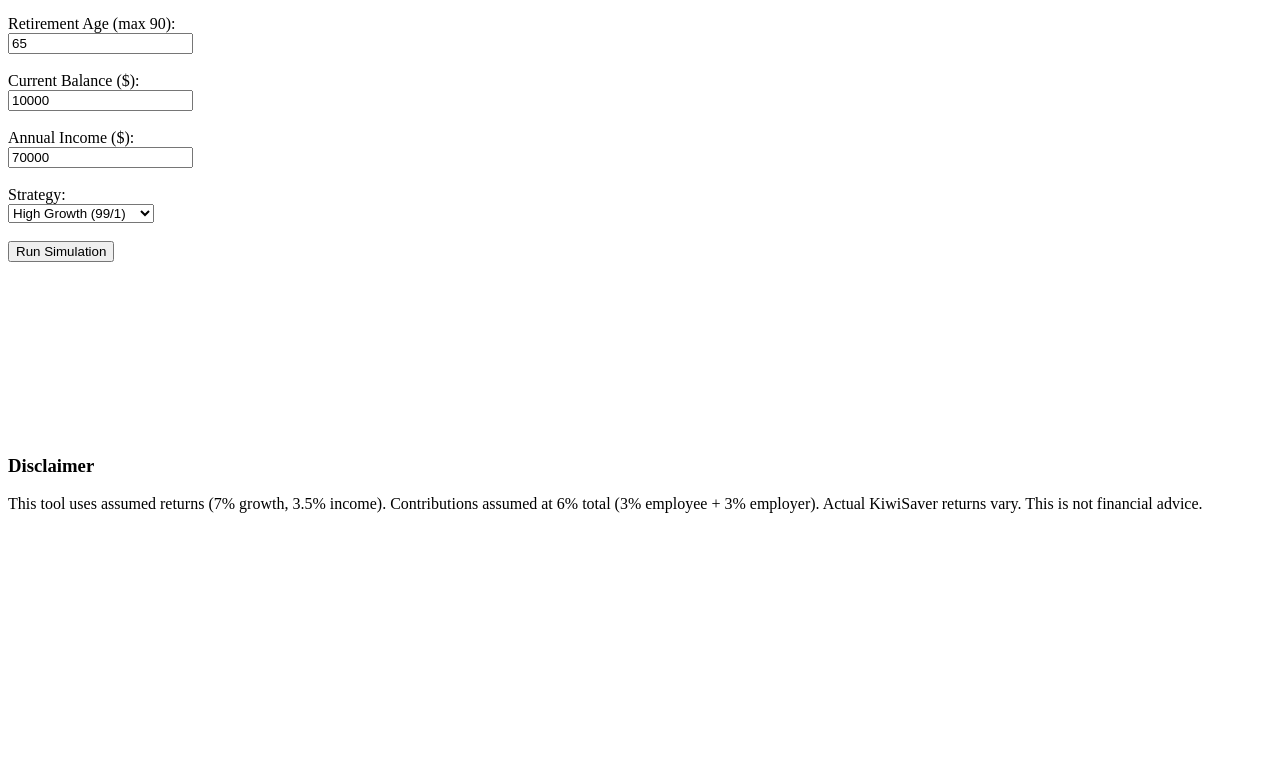
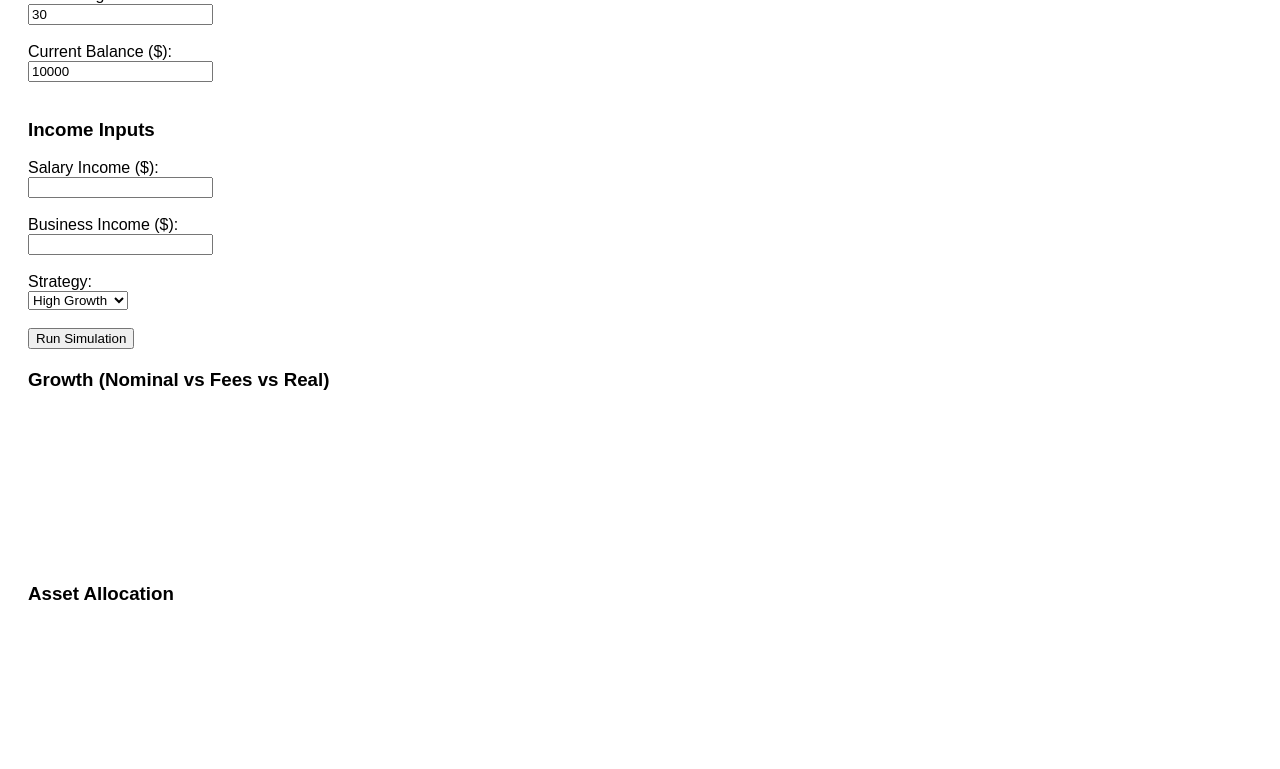
Before and after one commit to nowadayshomeworkai-tools/KiwiSaver-Simulator, a plain HTML site: page index.html in a window 1280 px wide. Shown: the part 122-891 px from the top of the page. Before the commit the page ends 800 px from the top, so only its background shows below. Drawn offline with nearby package versions, Linux system fonts and the light colour scheme.

Commit message:
Update index.html

```diff
--- a/index.html
+++ b/index.html
@@ -2,40 +2,49 @@
 
 <html>
 <head>
-  <title>KiwiSaver Simulator</title>
+  <title>KiwiSaver Growth Simulator Pro</title>
   <script src="https://cdn.jsdelivr.net/npm/chart.js"></script>
 </head>
 
-<body>
+<body style="font-family: Arial; padding:20px;">
 
-<h1>KiwiSaver Simulator</h1>
+<h1>KiwiSaver Growth Simulator (Pro)</h1>
 
-<label>Current Age:</label><br> <input id="age" value="30"><br><br>
+<label>Current Age:</label><br> <input id="age" type="number" value="30"><br><br>
 
-<label>Retirement Age (max 90):</label><br> <input id="retire" value="65"><br><br>
+<label>Current Balance ($):</label><br> <input id="balance" type="number" value="10000"><br><br>
 
-<label>Current Balance ($):</label><br> <input id="balance" value="10000"><br><br>
+<h3>Income Inputs</h3>
 
-<label>Annual Income ($):</label><br> <input id="income" value="70000"><br><br>
+<label>Salary Income ($):</label><br> <input id="salary"><br><br>
+
+<label>Business Income ($):</label><br> <input id="business"><br><br>
 
 <label>Strategy:</label><br> <select id="strategy">
 
-  <option value="0.99">High Growth (99/1)</option>
-  <option value="0.80">Growth (80/20)</option>
-  <option value="0.60">Balanced (60/40)</option>
-  <option value="0.25">Conservative (25/75)</option>
+  <option value="0.99">High Growth</option>
+  <option value="0.80">Growth</option>
+  <option value="0.60">Balanced</option>
+  <option value="0.25">Conservative</option>
 </select><br><br>
 
 <button onclick="runSim()">Run Simulation</button>
 
 <h2 id="result"></h2>
 
-<canvas id="growthChart"></canvas> <canvas id="pieChart"></canvas>
+<h3>Growth (Nominal vs Fees vs Real)</h3>
+<canvas id="growthChart"></canvas>
 
-<h3>Disclaimer</h3>
+<h3>Asset Allocation</h3>
+<canvas id="pieChart"></canvas>
+
+<h3>Assumptions & Disclaimer</h3>
 <p>
-This tool uses assumed returns (7% growth, 3.5% income). Contributions assumed at 6% total (3% employee + 3% employer).
-Actual KiwiSaver returns vary. This is not financial advice.
+This tool provides general financial modelling only and does not constitute financial advice.
+Contribution rates are modelled at 3.5% employee and 3.5% employer for salary income (7% total),
+and 3.5% for self-employed income. Actual KiwiSaver contribution rates are subject to Inland Revenue rules.
+Returns assumed: 7% (growth assets), 3.5% (income assets), inflation 2.5%, fees 1%.
+Results are estimates only and actual outcomes will vary.
 </p>
 
 <script src="script.js"></script>
```
